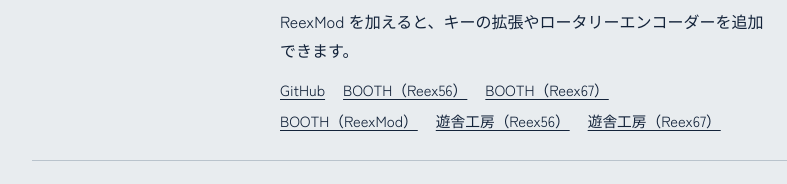
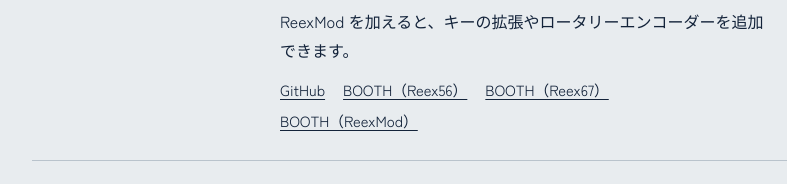
Before and after one commit to kushima8/kushima8.github.io, a plain HTML site: page index.html in a window 1280 px wide. Shown: the part 2821-3005 px from the top of the page, 108-895 px from the left. Drawn offline with Linux system fonts and the light colour scheme.

Commit message:
Update index.html

```diff
--- a/index.html
+++ b/index.html
@@ -272,8 +272,6 @@ ReexMod を加えると、キーの拡張やロータリーエンコーダーを
             <a href="https://cyberdeckarsenal.booth.pm/items/4951435">BOOTH（Reex56）</a>
             <a href="https://cyberdeckarsenal.booth.pm/items/4951447">BOOTH（Reex67）</a>
             <a href="https://booth.pm/ja/items/5617509">BOOTH（ReexMod）</a>
-            <a href="https://shop.yushakobo.jp/products/7793">遊舎工房（Reex56）</a>
-            <a href="https://shop.yushakobo.jp/products/7930">遊舎工房（Reex67）</a>
           </div>
         </div>
         <div class="thumb"><img src="https://github.com/kushima8/Reex/assets/58157342/7abb2f23-e5d2-43d9-a5a9-e36094478a6b" alt="Reex の外観" loading="lazy"></div>
```
